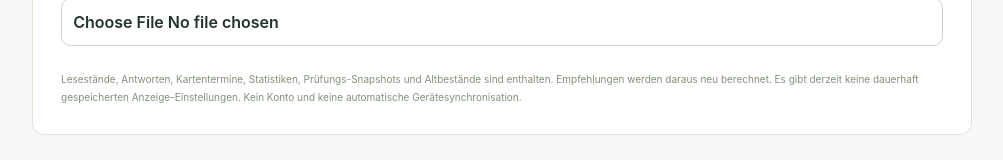
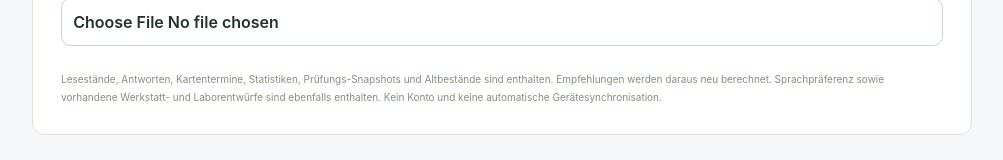
Before and after one commit to r9pkf99dhg-blip/kaeltemeister-pro, a React (Vite) app: page / in a window 1280 px wide. Shown: the part 3778-3938 px from the top of the page, without its empty margins (264-1267 px from the left). Built offline with nearby package versions, Linux system fonts and the light colour scheme.

Commit message:
docs: publish version 0.7 validation evidence release guide and recovery instructions

```diff
--- a/src/storage/BackupPanel.tsx
+++ b/src/storage/BackupPanel.tsx
@@ -193,8 +193,8 @@ export default function BackupPanel({
       <p className="field-hint">
         Lesestände, Antworten, Kartentermine, Statistiken, Prüfungs-Snapshots
         und Altbestände sind enthalten. Empfehlungen werden daraus neu
-        berechnet. Es gibt derzeit keine dauerhaft gespeicherten
-        Anzeige-Einstellungen. Kein Konto und keine automatische
+        berechnet. Sprachpräferenz sowie vorhandene Werkstatt- und Laborentwürfe
+        sind ebenfalls enthalten. Kein Konto und keine automatische
         Gerätesynchronisation.
       </p>
     </section>
```
Also changed, not shown: 18 other files (tests, documents, lock files or other folders).
